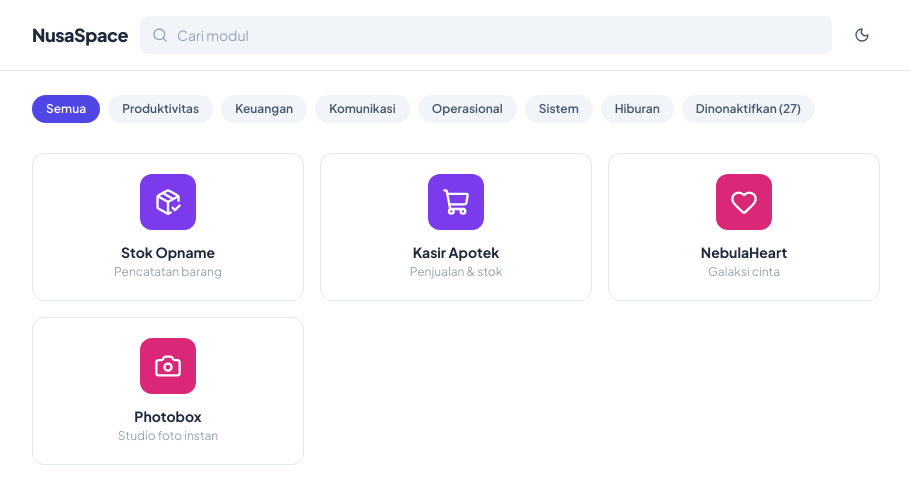
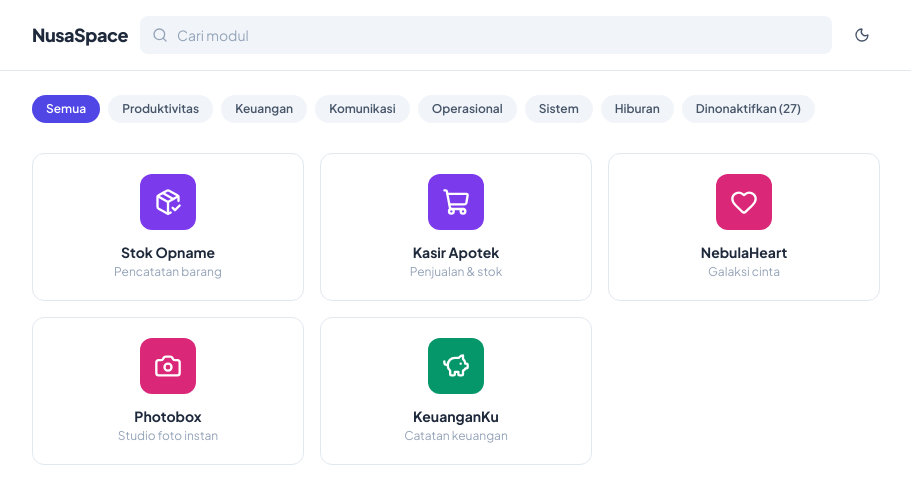
Before and after one commit to kayzen0273/HitungStok, a plain HTML site: page index.html in a window 1280 px wide. Shown: the whole page, without its empty margins (184-1095 px from the left). Drawn offline with nearby package versions, Linux system fonts and the light colour scheme.

Commit message:
Update index.html

```diff
--- a/index.html
+++ b/index.html
@@ -139,7 +139,8 @@
             { id: 28, visible: true, title: "Stok Opname", subtitle: "Pencatatan barang", category: "Operasional", icon: "package-check", badge: null, url: "stok_opname.html", desc: "Catat hasil hitung fisik barang, bandingkan dengan stok sistem, dan ekspor selisihnya ke Excel." },
             { id: 29, visible: true, title: "Kasir Apotek", subtitle: "Penjualan & stok", category: "Operasional", icon: "shopping-cart", badge: null, url: "kasir_apotek.html", desc: "Kasir apotek dengan mode offline dan sinkronisasi otomatis." },
             { id: 30, visible: true, title: "NebulaHeart", subtitle: "Galaksi cinta", category: "Hiburan", icon: "heart", badge: null, url: "galaxilove.html", desc: "Buat galaksi cinta interaktif berbentuk hati, lalu bagikan lewat tautan khusus ke orang tersayang."},
-            { id: 31, visible: true, title: "Photobox", subtitle: "Studio foto instan", category: "Hiburan", icon: "camera", badge: null, url: "photobox-ldr.html", desc: "Studio foto instan dengan kamera, bingkai, dan mode LDR untuk berfoto bersama pasangan jarak jauh." }
+            { id: 31, visible: true, title: "Photobox", subtitle: "Studio foto instan", category: "Hiburan", icon: "camera", badge: null, url: "photobox-ldr.html", desc: "Studio foto instan dengan kamera, bingkai, dan mode LDR untuk berfoto bersama pasangan jarak jauh." },
+            { id: 32, visible: true, title: "KeuanganKu", subtitle: "Catatan keuangan", category: "Keuangan", icon: "piggy-bank", badge: null, url: "keuanganku_firebase.html", desc: "Catat pemasukan dan pengeluaran pribadi, tersinkron real-time lewat Firebase." }
         ];
 
         const categories = ["Semua", "Produktivitas", "Keuangan", "Komunikasi", "Operasional", "Sistem", "Hiburan", "Dinonaktifkan"];
```
